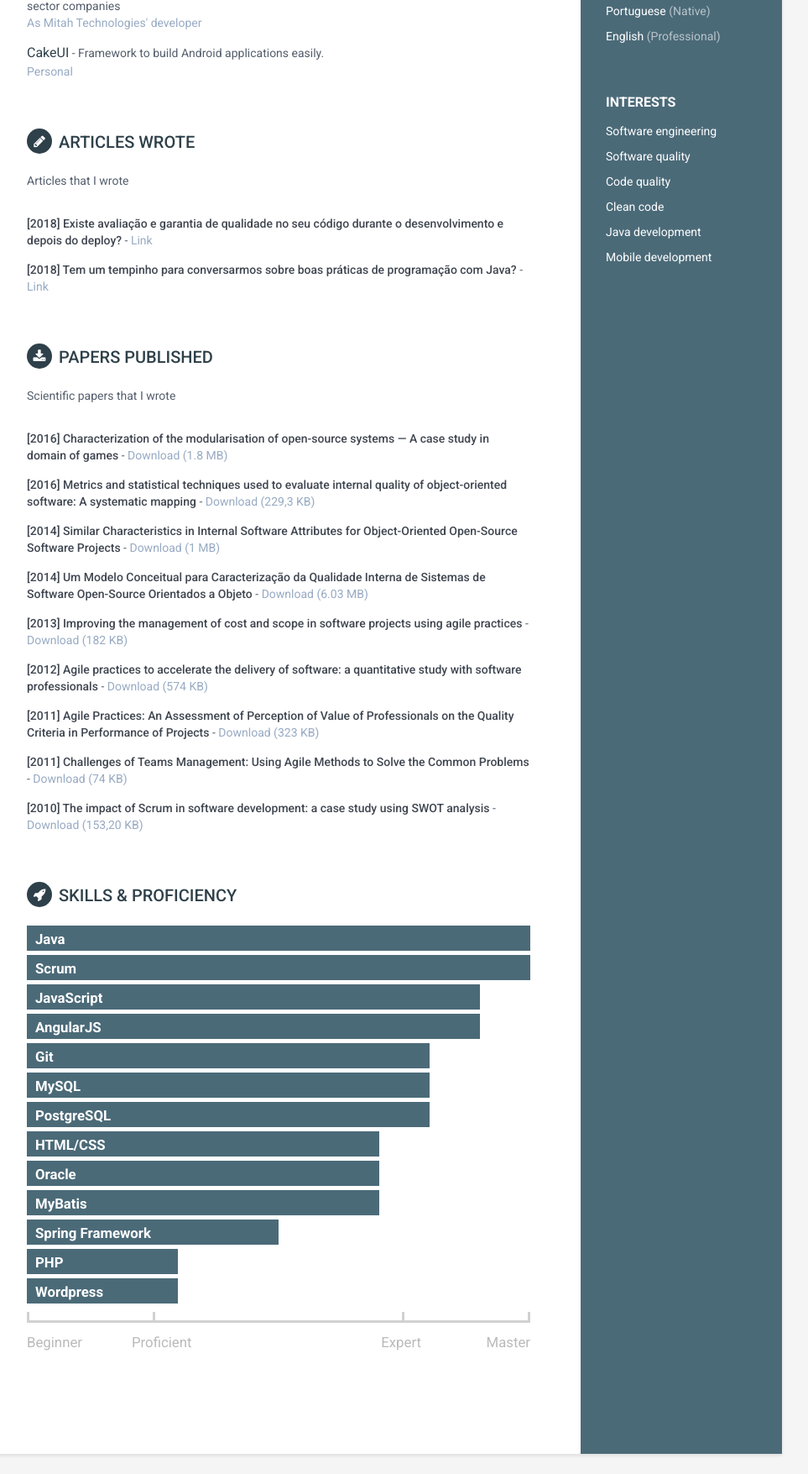
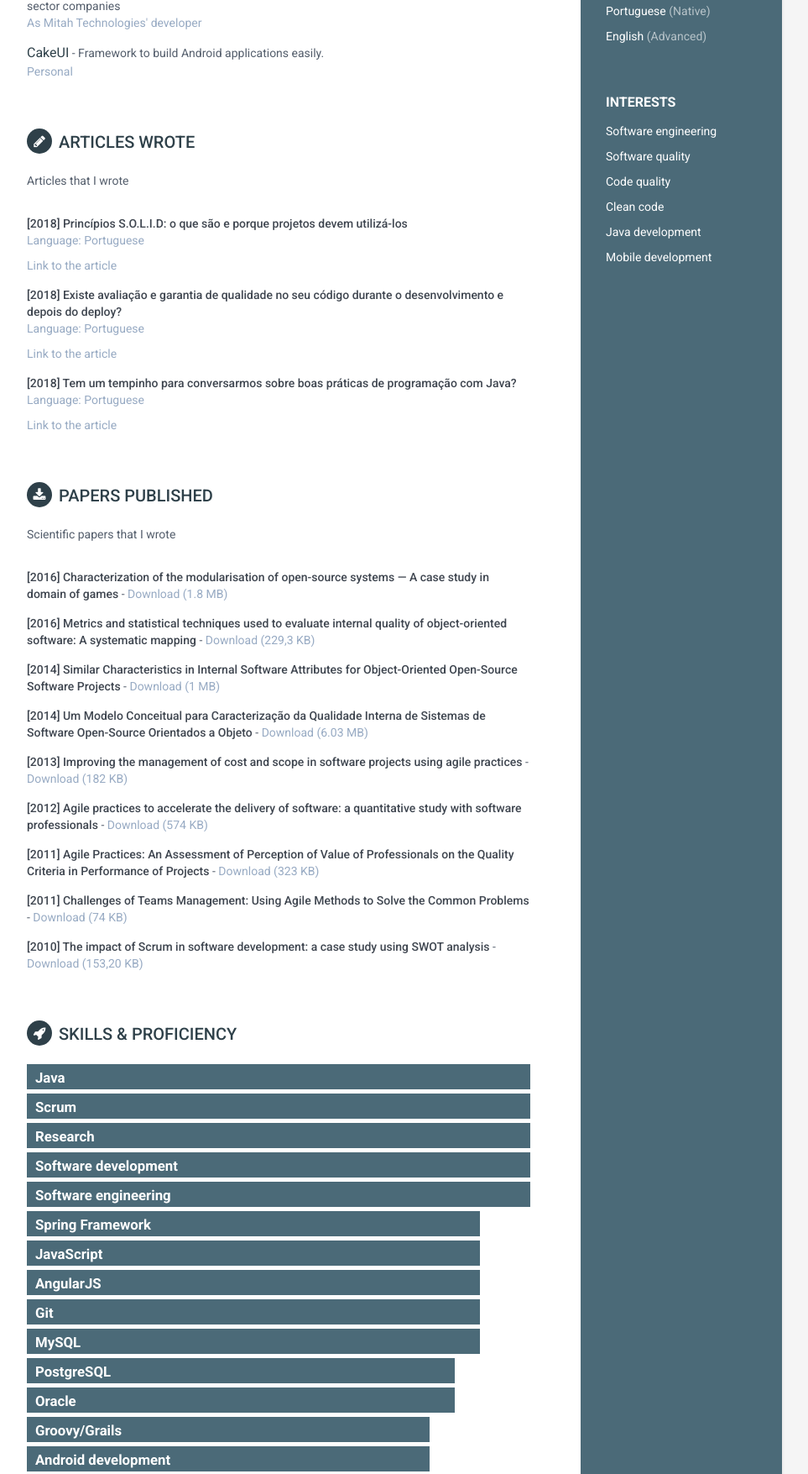
Before and after one commit to mariazevedo88/mariazevedo88.github.io, a plain HTML site: page index.html in a window 1280 px wide. Shown: the part 934-2689 px from the top of the page at 84% size, without its empty margins (188-1151 px from the left). Drawn offline with Linux system fonts and the light colour scheme; files whose address does not match are found by name.

Commit message:
Updating information.

```diff
--- a/index.html
+++ b/index.html
@@ -65,7 +65,7 @@
                 <h2 class="container-block-title">Languages</h2>
                 <ul class="list-unstyled interests-list">
                     <li>Portuguese <span class="lang-desc">(Native)</span></li>
-                    <li>English <span class="lang-desc">(Professional)</span></li>
+                    <li>English <span class="lang-desc">(Advanced)</span></li>
                 </ul>
             </div><!--//interests-->
 
@@ -88,7 +88,7 @@
             <section class="section summary-section">
                 <h2 class="section-title"><i class="fa fa-user"></i>Career Profile</h2>
                 <div class="summary">
-                    <p>Developer/System analyst with more than 6 years of experience in software development. I am very interest in empirical software engineering, code quality assessment, agile development, human-computer interation, and mobile development.</p>
+                    <p>Developer/System analyst with more than 7 years of experience in software development. I am very interest in empirical software engineering, code quality assessment, agile development, and mobile development.</p>
                 </div><!--//summary-->
             </section><!--//section-->
 
@@ -104,7 +104,7 @@
                         <div class="company">Equals S/A</div>
                     </div><!--//meta-->
                     <div class="details">
-                        <p>Working in a financial system developed with Java.</p>
+                        <p>Working in a financial system developed with Java EE.</p>
                     </div><!--//details-->
                 </div><!--//item-->
 
@@ -117,7 +117,7 @@
                         <div class="company">Mitah Technologies Ltda</div>
                     </div><!--//meta-->
                     <div class="details">
-                        <p>Worked as front-end developer/team leader for almost 3 years (with JavaScript/AngularJS/Bootstrap). Also, worked as back-end developer (Java) and mobile developer (Android) for 3 years.</p>
+                        <p>Worked as front-end developer/team leader for almost 3 years (with JavaScript/AngularJS/Bootstrap). Also, worked as back-end developer (Java EE and Groovy/Grails) and mobile developer (Android) for another 3 years.</p>
                     </div><!--//details-->
                 </div><!--//item-->
 
@@ -162,7 +162,9 @@
                     <p>Articles that I wrote</p>
                 </div><!--//intro-->
                 <div class="item" ng-repeat="article in articlesPublished">
-                     <span class="paper-title" ng-bind-template="[{{article.year}}] {{article.name}}"></span> - <span class="project-tagline" ng-click="downloadPaper(article.link)"><a class="cursor-pointer company">Link</a></span>
+                     <span class="paper-title" ng-bind-template="[{{article.year}}] {{article.name}}"></span>
+                     <div class="company">Language: <span class="project-tagline" ng-bind-template="{{article.language}}"></span></div>
+                     <div class="company"><span class="project-tagline" ng-click="downloadPaper(article.link)"><a class="cursor-pointer company">Link to the article</a></span></div>
                 </div><!--//item-->
             </section><!--//section-->
 
@@ -181,15 +183,22 @@
                 <div class="skills">
                   <div class="item-skills" data-percent="1.00">Java</div>
                   <div class="item-skills" data-percent="1.00">Scrum</div>
+                  <div class="item-skills" data-percent="1.00">Research</div>
+                  <div class="item-skills" data-percent="1.00">Software development</div>
+                  <div class="item-skills" data-percent="1.00">Software engineering</div>
+                  <div class="item-skills" data-percent="0.90">Spring Framework</div>
                   <div class="item-skills" data-percent="0.90">JavaScript</div>
                   <div class="item-skills" data-percent="0.90">AngularJS</div>
-                  <div class="item-skills" data-percent="0.80">Git</div>
-                  <div class="item-skills" data-percent="0.80">MySQL</div>
-                  <div class="item-skills" data-percent="0.80">PostgreSQL</div>
+                  <div class="item-skills" data-percent="0.90">Git</div>
+                  <div class="item-skills" data-percent="0.90">MySQL</div>
+                  <div class="item-skills" data-percent="0.85">PostgreSQL</div>
+                  <div class="item-skills" data-percent="0.85">Oracle</div>
+                  <div class="item-skills" data-percent="0.80">Groovy/Grails</div>
+                  <div class="item-skills" data-percent="0.80">Android development</div>
                   <div class="item-skills" data-percent="0.70">HTML/CSS</div>
-                  <div class="item-skills" data-percent="0.70">Oracle</div>
+                  <div class="item-skills" data-percent="0.70">Bootstrap</div>
                   <div class="item-skills" data-percent="0.70">MyBatis</div>
-                  <div class="item-skills" data-percent="0.50">Spring Framework</div>
+                  <div class="item-skills" data-percent="0.65">Linux</div>
                   <div class="item-skills" data-percent="0.30">PHP</div>
                   <div class="item-skills" data-percent="0.30">Wordpress</div>
                   <div class="skills-legend clearfix">
--- a/js/index.js
+++ b/js/index.js
@@ -9,12 +9,19 @@ Since: 06/08/2016
   app.controller('PageCtrl', function ($scope, $window) {
 
 		$scope.articlesPublished = [
+			{'name': 'Princípios S.O.L.I.D: o que são e porque projetos devem utilizá-los',
+			'year': '2018',
+			'language': 'Portuguese',
+			'link': 'https://bit.ly/2o97vY1'
+			},
 			{'name': 'Existe avaliação e garantia de qualidade no seu código durante o desenvolvimento e depois do deploy?',
 			'year': '2018',
+			'language': 'Portuguese',
 			'link': 'https://goo.gl/P1JKtf'
 			},
 			{'name': 'Tem um tempinho para conversarmos sobre boas práticas de programação com Java?',
 			'year': '2018',
+			'language': 'Portuguese',
 			'link': 'https://goo.gl/bWf5Bb'
 			}
 		];
```
